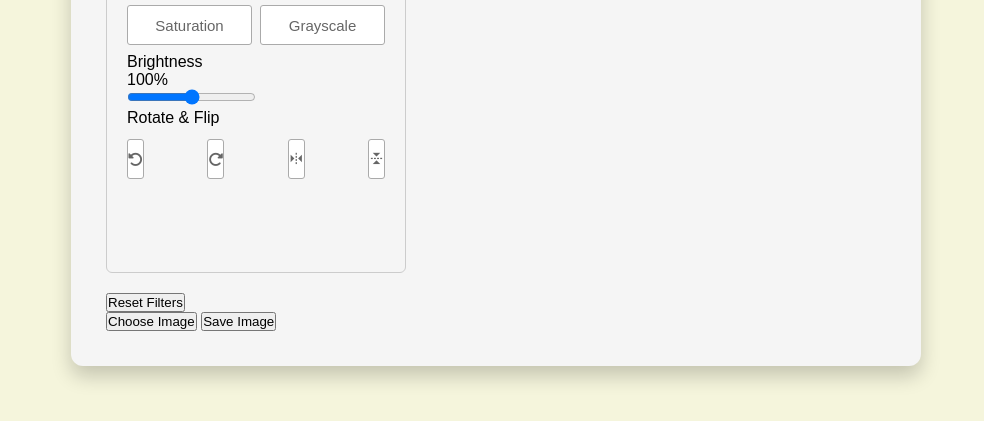
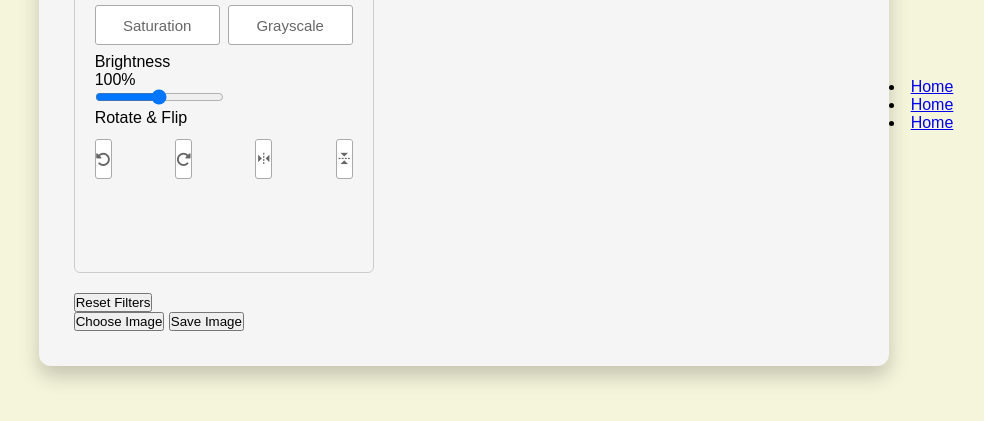
Before and after one commit to Kodenaime/image-editor-, a plain HTML site: page index.html in a window 1280 px wide. Shown: the part 295-716 px from the top of the page, without its empty margins (144-1128 px from the left). Drawn offline with nearby package versions, Linux system fonts and the light colour scheme.

Commit message:
added the footer again

```diff
--- a/index.html
+++ b/index.html
@@ -68,5 +68,10 @@
       </div>
 
   </div>
+  <footer>
+    <li><a href="#">Home</a></li>
+    <li><a href="#">Home</a></li>
+    <li><a href="#">Home</a></li>
+  </footer>
 </body>
 </html>
```
